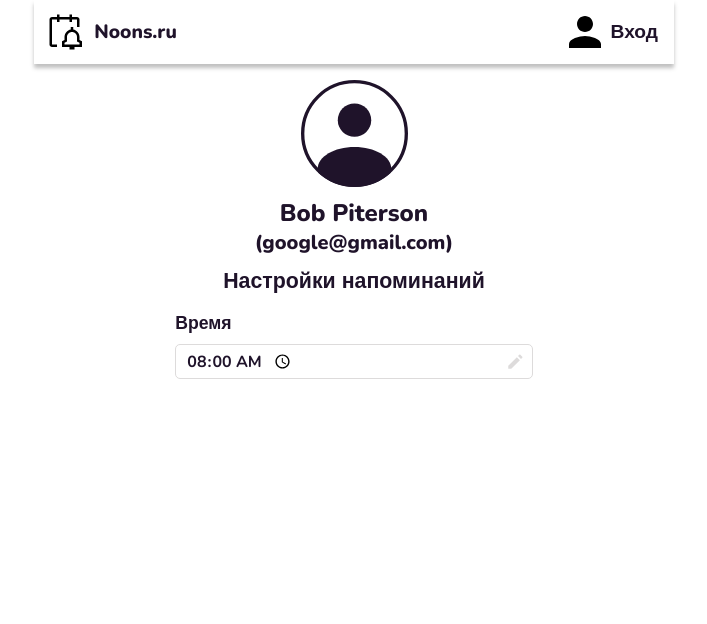
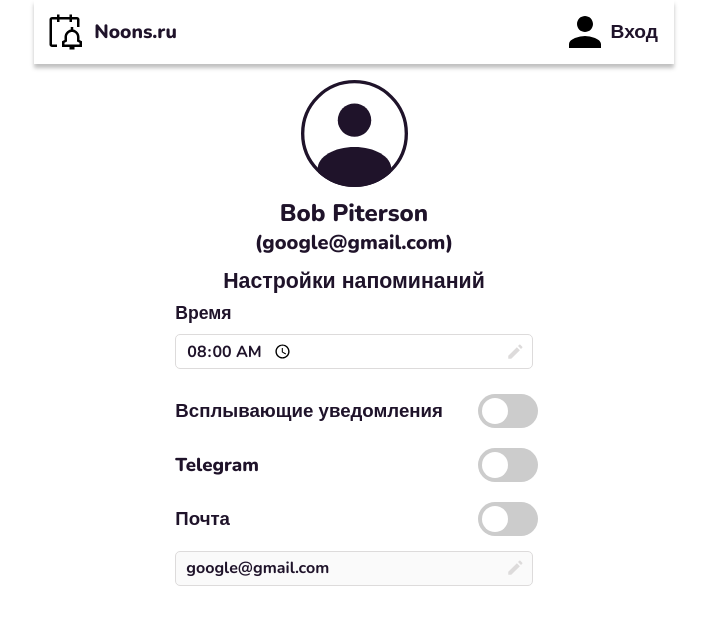
Before and after one commit to SiegfriedSchmidt/ReminderSite, a React (Vite) app in the folder frontend/: page /account in a window 1280 px wide. Shown: the top 624 px of the page, without its empty margins (286-993 px from the left). Built offline with nearby package versions, Linux system fonts and the light colour scheme.

Commit message:
Add account page and completely finished design

```diff
--- a/frontend/src/components/EditField/EditFieldInput.tsx
+++ b/frontend/src/components/EditField/EditFieldInput.tsx
@@ -3,13 +3,13 @@ import {Container, StyledEditInput} from "./StyledEditInput.tsx";
 import editIcon from "../../assets/edit_icon.svg"
 
 interface EditFieldProps extends InputHTMLAttributes<HTMLInputElement> {
-  title: string
+  title?: string
 }
 
 const EditFieldInput: FC<EditFieldProps> = ({title, ...props}) => {
   return (
     <Container>
-      <h1>{title}</h1>
+      {title ? <h1>{title}</h1> : <></>}
       <img src={editIcon} alt="edit icon"></img>
       <StyledEditInput {...props}/>
     </Container>
--- a/frontend/src/components/EditField/StyledEditInput.tsx
+++ b/frontend/src/components/EditField/StyledEditInput.tsx
@@ -11,6 +11,7 @@ export const Container = styled.div`
 
     h1 {
         font-size: 1.1rem;
+        ${textStyle}
     }
 
     img {
--- a/frontend/src/components/LoginForm/StyledLoginform.tsx
+++ b/frontend/src/components/LoginForm/StyledLoginform.tsx
@@ -1,5 +1,5 @@
 import styled from "styled-components";
-import {formBorderColor, textFormColor, textFormStyle} from "../../styles/Styles.tsx";
+import {buttonColorMain, formBorderColor, textFormColor, textFormStyle} from "../../styles/Styles.tsx";
 import {StyledFormField} from "../FormField/StyledFormField.tsx";
 import {Link} from "react-router-dom";
 
@@ -87,9 +87,9 @@ export const StyledFormButton = styled.button`
 
     border: none;
     ${textFormStyle};
-    color: white;
+    color: ${textFormColor};
     font-size: 12pt;
-    background-color: ${textFormColor};
+    background-color: ${buttonColorMain};
     border-radius: 5px;
 `
 
--- /dev/null
+++ b/frontend/src/components/SwitchWithText/StyledSwitchWithText.tsx
@@ -0,0 +1,17 @@
+import styled from "styled-components";
+import {textStyle} from "../../styles/Styles.tsx";
+
+export const StyledSwitchWithText = styled.div`
+    padding-left: 0.3rem;
+    margin-top: 20px;
+    width: 100%;
+    display: flex;
+    justify-content: space-between;
+    flex-direction: row;
+    align-items: center;
+
+    h1 {
+        ${textStyle};
+        font-size: 14pt;
+    }
+`
--- /dev/null
+++ b/frontend/src/components/SwitchWithText/SwitchWithText.tsx
@@ -0,0 +1,18 @@
+import React, {FC} from 'react';
+import {StyledSwitchWithText} from "./StyledSwitchWithText.tsx";
+import ToggleSwitch from "../ToggleSwitch/ToggleSwitch.tsx";
+
+interface SwitchWithTextProps {
+  text: string;
+}
+
+const SwitchWithText: FC<SwitchWithTextProps> = ({text}) => {
+  return (
+    <StyledSwitchWithText>
+      <h1>{text}</h1>
+      <ToggleSwitch/>
+    </StyledSwitchWithText>
+  );
+};
+
+export default SwitchWithText;
--- /dev/null
+++ b/frontend/src/components/ToggleSwitch/StyledToggleSwitch.tsx
@@ -0,0 +1,60 @@
+import styled from "styled-components";
+
+export const StyledToggleSwitch = styled.label`
+    position: relative;
+    display: inline-block;
+    width: 60px;
+    height: 34px;
+
+    input {
+        opacity: 0;
+        width: 0;
+        height: 0;
+    }
+
+    span {
+        position: absolute;
+        cursor: pointer;
+        top: 0;
+        left: 0;
+        right: 0;
+        bottom: 0;
+        background-color: #ccc;
+        -webkit-transition: .4s;
+        transition: .4s;
+    }
+
+    span:before {
+        position: absolute;
+        content: "";
+        height: 26px;
+        width: 26px;
+        left: 4px;
+        bottom: 4px;
+        background-color: white;
+        -webkit-transition: .4s;
+        transition: .4s;
+    }
+
+    input:checked + span {
+        background-color: #2196F3;
+    }
+
+    input:focus + span:before {
+        box-shadow: 0 0 1px #2196F3;
+    }
+
+    input:checked + span:before {
+        -webkit-transform: translateX(26px);
+        -ms-transform: translateX(26px);
+        transform: translateX(26px);
+    }
+
+    span {
+        border-radius: 34px;
+    }
+
+    span:before {
+        border-radius: 50%;
+    }
+`
--- /dev/null
+++ b/frontend/src/components/ToggleSwitch/ToggleSwitch.tsx
@@ -0,0 +1,13 @@
+import React from 'react';
+import {StyledToggleSwitch} from "./StyledToggleSwitch.tsx";
+
+const ToggleSwitch = () => {
+  return (
+    <StyledToggleSwitch>
+      <input type='checkbox'/>
+      <span/>
+    </StyledToggleSwitch>
+  );
+};
+
+export default ToggleSwitch;
--- a/frontend/src/pages/AccountPage/AccountPage.tsx
+++ b/frontend/src/pages/AccountPage/AccountPage.tsx
@@ -2,6 +2,7 @@ import React from 'react';
 import {Container, Header, SettingsContainer} from "./StyledAccountPage.tsx";
 import logoAccountIcon from "../../assets/logo_account_icon.svg"
 import EditFieldInput from "../../components/EditField/EditFieldInput.tsx";
+import SwitchWithText from "../../components/SwitchWithText/SwitchWithText.tsx";
 
 const AccountPage = () => {
   return (
@@ -12,6 +13,10 @@ const AccountPage = () => {
       <Header>Настройки напоминаний</Header>
       <SettingsContainer>
         <EditFieldInput type="time" defaultValue="08:00:00" title="Время"/>
+        <SwitchWithText text="Всплывающие уведомления"/>
+        <SwitchWithText text="Telegram"/>
+        <SwitchWithText text="Почта"/>
+        <EditFieldInput disabled type="email" defaultValue="google@gmail.com"/>
       </SettingsContainer>
     </Container>
   );
--- a/frontend/src/pages/AccountPage/StyledAccountPage.tsx
+++ b/frontend/src/pages/AccountPage/StyledAccountPage.tsx
@@ -7,7 +7,7 @@ export const Container = styled.div`
     align-items: center;
     padding-top: 16px;
 
-    h1 {
+    & > h1 {
         ${textStyle};
         font-size: 18pt;
         margin-top: 10px;
@@ -30,4 +30,5 @@ export const SettingsContainer = styled.div`
     display: flex;
     flex-direction: column;
     align-items: start;
+    margin-bottom: 10px;
 `
```
